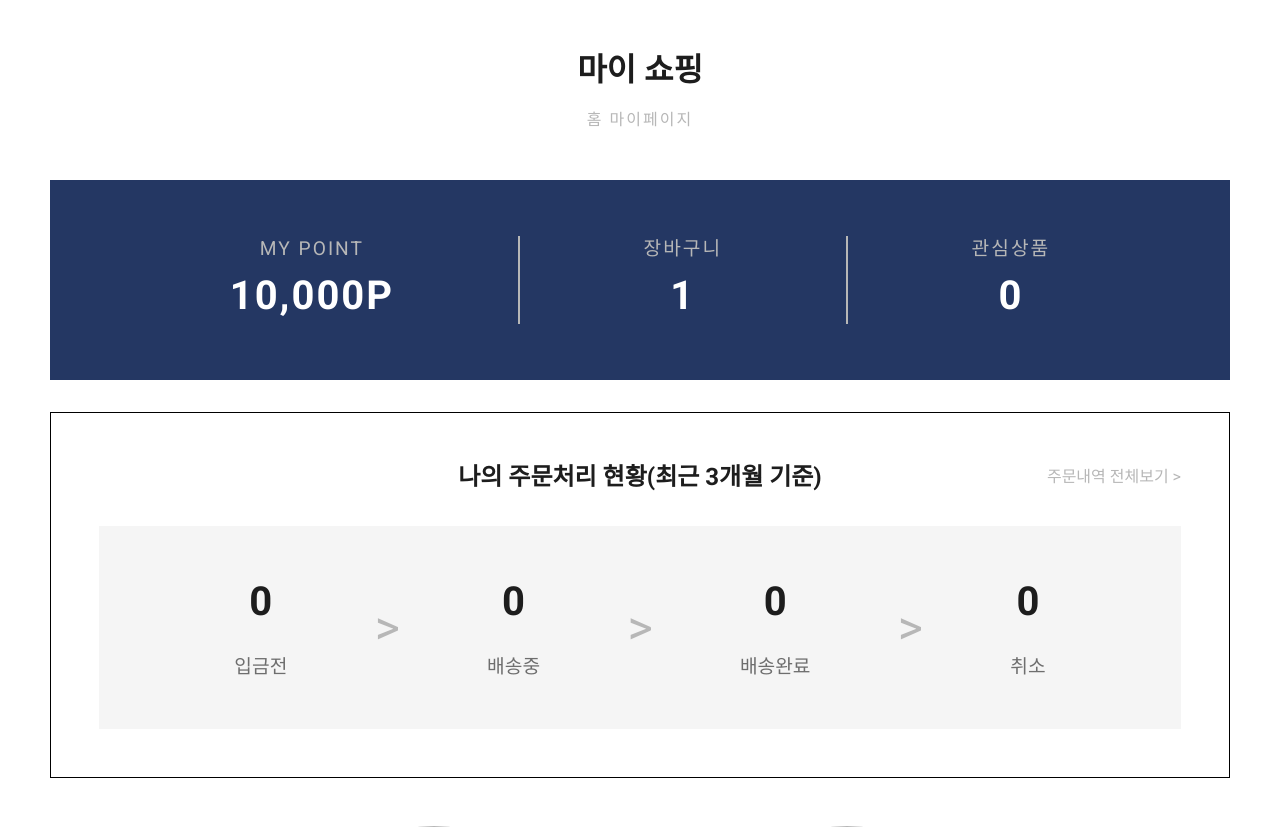
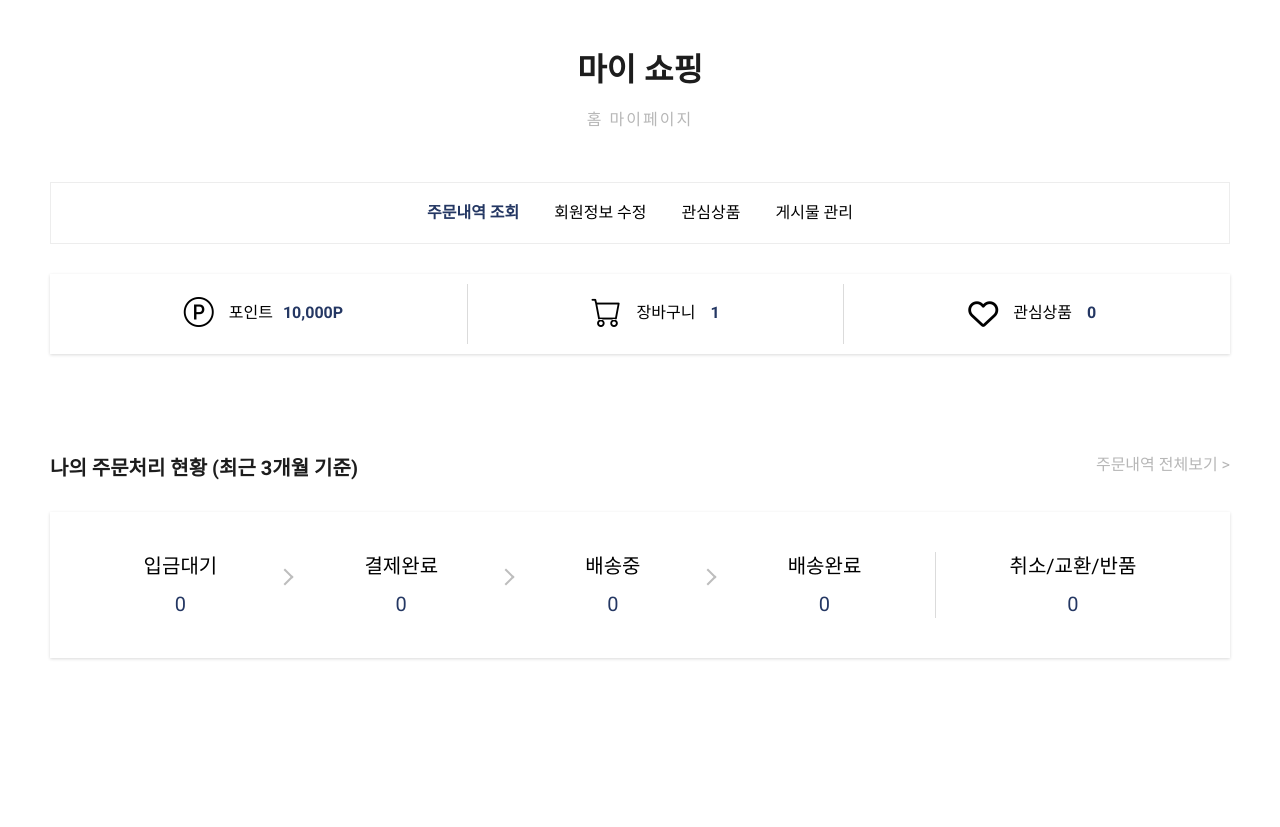
Before and after one commit to Joontooling/joontooling, a Django app: page /accounts/my_shop/1/ in a window 1280 px wide. Shown: the part 187-1014 px from the top of the page. Run offline with Django 3.2, Linux system fonts and the light colour scheme; the visitor is signed in with stand-in values (Sample User, id 1); some libraries are stand-ins or nearby versions.

Commit message:
design: 마이쇼핑 디자인 수정 (accounts/my_shop)

```diff
--- a/accounts/templates/accounts/my_shop.html
+++ b/accounts/templates/accounts/my_shop.html
@@ -2,6 +2,9 @@
 
 
 {% block content %}
+<!-- 부트스트랩 아이콘 -->
+<link rel="stylesheet" href="https://cdn.jsdelivr.net/npm/bootstrap-icons@1.10.3/font/bootstrap-icons.css">
+
 <div class="wrapper">
 
   <!-- TITLE -->
@@ -15,9 +18,92 @@
     </h2>
   </div>
 
-  <!-- MYSHOP-TOP -->
+  <!-- 마이쇼핑 탭메뉴 4개 -->
+  <div class="tap_four">
+    <ul>
+      <li>
+        <a class="tap_check">주문내역 조회</a>
+      </li>
+      <li class="tap_li">
+        <a href="{% url 'accounts:update' user_pk %}">회원정보 수정</a>
+      </li>
+      <li class="tap_li">
+        <a href="{% url 'accounts:mylikes' user_pk %}">관심상품</a>
+      </li>
+      <li class="tap_li">
+        <a href="{% url 'accounts:myposting' user_pk %}">게시물 관리</a>
+      </li>
+    </ul>
+  </div>
+
+  <!-- 포인트 / 장바구니 / 관심상품 -->
+  <section class="box_wrap">
+    <a href="" class="box_three box_border">
+      <i class="bi bi-p-circle"></i>
+      <div class="box_point_1">포인트</div>
+      <div class="box_point_2">10,000P</div>
+    </a>
+
+    <a href="" class="box_three box_border">
+      <i class="bi bi-cart"></i>
+      <div class="box_title">장바구니</div>
+      <div class="box_num">1</div>
+    </a>
+
+    <a href="" class="box_three">
+      <i class="fa-regular fa-heart"></i>
+      <div class="box_title">관심상품</div>
+      <div class="box_num">0</div>
+    </a>
+  </section>
+
+  <!-- 나의 주문처리 현황 (title) -->
+  <div class="status_title">
+    <div class="status_left">나의 주문처리 현황 (최근 3개월 기준)</div>
+    <p class="status_right">주문내역 전체보기 ></p>
+  </div>
+
+  <!-- 현황 5개 -->
+  <section class="status_five">
+    <a href="" class="status_five_a">
+      <div class="status_five_text">
+        <div class="title">입금대기</div>
+        <div class="num">0</div>
+      </div>
+      <div class="status_five_arrow"></div>
+    </a>
+    <a href="" class="status_five_a">
+      <div class="status_five_text">
+        <div class="title">결제완료</div>
+        <div class="num">0</div>
+      </div>
+      <div class="status_five_arrow"></div>
+    </a>
+    <a href="" class="status_five_a">
+      <div class="status_five_text">
+        <div class="title">배송중</div>
+        <div class="num">0</div>
+      </div>
+      <div class="status_five_arrow"></div>
+    </a>
+    <a href="" class="status_five_border">
+      <div class="status_five_text">
+        <div class="title">배송완료</div>
+        <div class="num">0</div>
+      </div>
+    </a>
+    <a href="" class="status_five_a">
+      <div class="status_five_text">
+        <div class="title">취소/교환/반품</div>
+        <div class="num">0</div>
+      </div>
+    </a>
+  </section>
+
+
+  <!-- MYSHOP-TOP
   <section class="myshop-top">
-    <!-- Pointbox -->
+    Pointbox
     <div class="pointbox">
       <div class="box">
         <div class="title">my point</div>
@@ -34,7 +120,7 @@
         <div class="num">0</div>
       </div>
     </div>
-    <!-- Orderbox -->
+    Orderbox
     <div class="orderbox">
       <div class="title">
         <h4>나의 주문처리 현황(최근 3개월 기준)</h4>
@@ -64,7 +150,7 @@
     </div>
   </section>
 
-  <!-- MYSHOP-BOTTOM -->
+  MYSHOP-BOTTOM
   <section class="myshop-bottom">
     <div class="items">
       <a href="#">
@@ -92,7 +178,7 @@
         </div>
       </a>
     </div>
-  </section>
+  </section> -->
 
 
 </div>
--- a/static/css/accounts/my_shop.css
+++ b/static/css/accounts/my_shop.css
@@ -138,3 +138,138 @@
   font-size: 1.2rem;
   transition: 500ms;
 }
+
+/* 수정한 부분 (성민) */
+
+/* 마이쇼핑 탭메뉴 4개 */
+.tap_four {
+  width: 100%;
+  margin-top: 50px;
+  border: 1px solid #ededed;
+}
+
+.tap_four ul {
+  display: flex;
+  justify-content: center;
+  height: 60px;
+  line-height: 60px;
+}
+
+.tap_check {
+  padding: 0 10px;
+  color: #243763;
+  font-weight: 700;
+}
+
+.tap_li {
+  margin-left: 15px;
+}
+
+.tap_li a {
+  padding: 0 10px;
+}
+
+/* 포인트 / 장바구니 / 관심상품 */
+.box_wrap {
+  display: flex;
+  box-shadow: 0 1px 3px 0 #dbdbdb;
+  height: 80px;
+  padding: 10px;
+  margin-top: 30px;
+}
+
+.box_three {
+  flex-grow: 1;
+  display: flex;
+  justify-content: center;
+  align-items: center;
+}
+
+.box_three i {
+  margin-right: 15px;
+  font-size: 30px;
+}
+
+.box_border {
+  border-right-width: 1px;
+  border-right-style: solid ;
+  border-right-color: rgb(219, 219, 219);
+}
+
+.box_point_1 {
+  margin-right: 10px;
+}
+
+.box_point_2 {
+  color: #243763;
+  font-weight: 700;
+}
+
+.box_title {
+  margin-right: 15px;
+}
+
+.box_num {
+  color: #243763;
+  font-weight: 700;
+}
+
+/* 나의 주문처리 현황 (title) */
+.status_title {
+  display: flex;
+  justify-content: space-between;
+  margin: 100px 0 30px;
+}
+
+.status_left {
+  font-size: 20px;
+  font-weight: 700;
+}
+
+.status_right {
+  color: #b7b7b7;
+}
+
+/* 현황 5개 */
+.status_five {
+  display: flex;
+  box-shadow: 0 1px 3px 0 #dbdbdb;
+  padding: 40px 20px;
+  margin-bottom: 200px;
+  font-size: 20px;
+}
+
+.status_five_a {
+  flex-grow: 1;
+  position: relative;
+}
+
+.status_five_text {
+  text-align: center;
+}
+
+.status_five_text .title {
+  margin-bottom: 10px;
+}
+
+.status_five_text .num {
+  color: #243763;
+}
+
+.status_five_arrow {
+  position: absolute;
+  top: 30%;
+  right: 0;
+  width: 12px;
+  height: 12px;
+  border: solid #bdbdbd;
+  border-width: 2px 2px 0 0;
+  transform: rotate(45deg);
+}
+
+.status_five_border {
+  flex-grow: 1;
+  border-right-width: 1px;
+  border-right-style: solid ;
+  border-right-color: rgb(219, 219, 219);
+}
```
